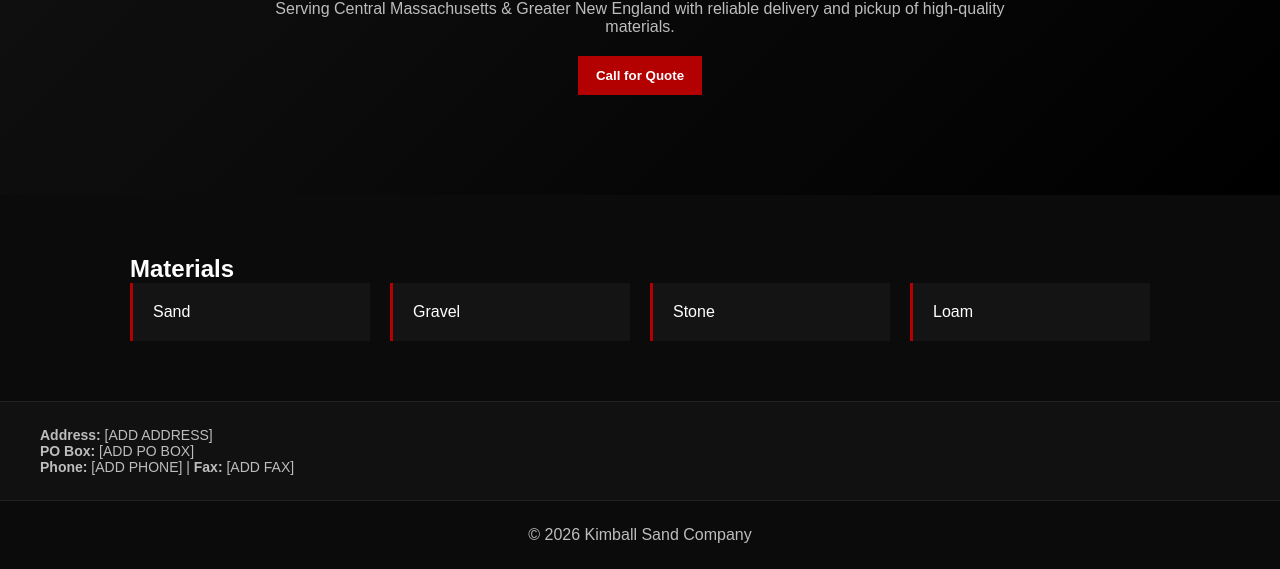
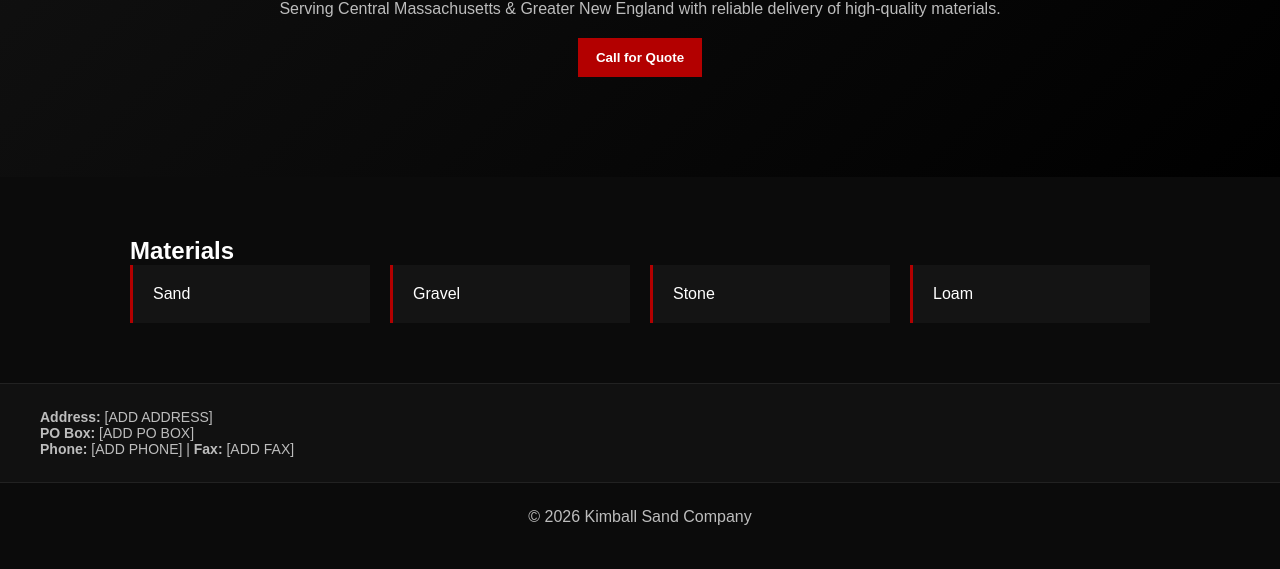
Before and after one commit to majormoose9/Website-Scheme-Test, a plain HTML site: page index.html in a window 1280 px wide. Shown: the part 262-831 px from the top of the page. Drawn offline with Linux system fonts and the light colour scheme; files whose address does not match are found by name.

Commit message:
Update index.html

```diff
--- a/index.html
+++ b/index.html
@@ -107,7 +107,7 @@ footer{
 
 <section class="hero">
   <h1>Sand, Gravel & Stone Supply</h1>
-  <p>Serving Central Massachusetts & Greater New England with reliable delivery and pickup of high-quality materials.</p>
+  <p>Serving Central Massachusetts & Greater New England with reliable delivery of high-quality materials.</p>
   <button class="btn">Call for Quote</button>
 </section>
 
```
